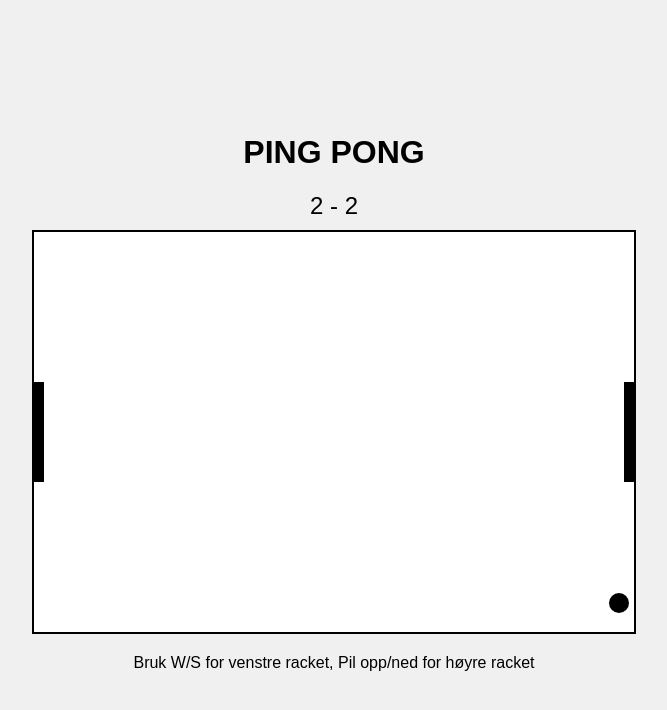
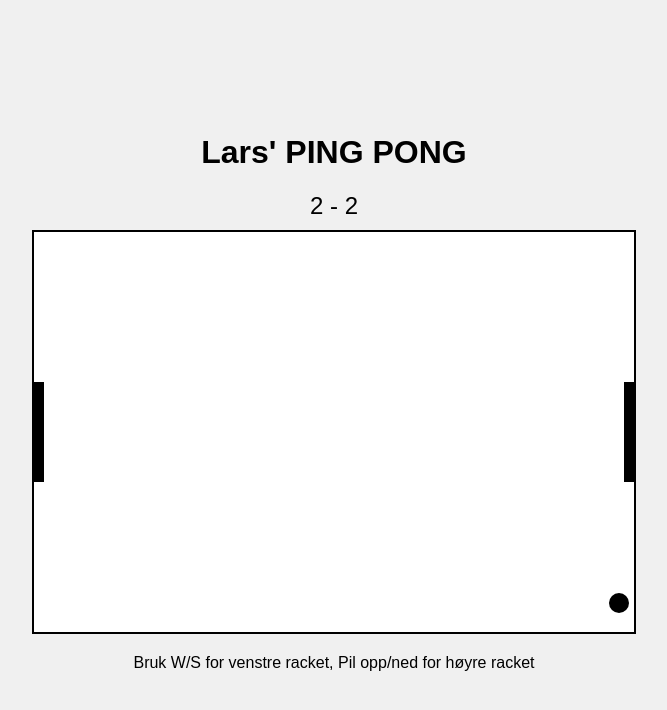
Before and after one commit to lmichalczyk/Lars-Webside, a plain HTML site: page index.html in a window 1280 px wide. Shown: the whole page, without its empty margins (306-973 px from the left). Drawn offline with Linux system fonts and the light colour scheme.

Commit message:
Add files via upload

```diff
--- a/index.html
+++ b/index.html
@@ -8,7 +8,7 @@
 </head>
 <body>
     <div class="container">
-        <h1>PING PONG</h1>
+        <h1>Lars' PING PONG</h1>
         <div id="score">0 - 0</div>
         <canvas id="pongCanvas" width="600" height="400"></canvas>
         <p>Bruk W/S for venstre racket, Pil opp/ned for høyre racket</p>
```
